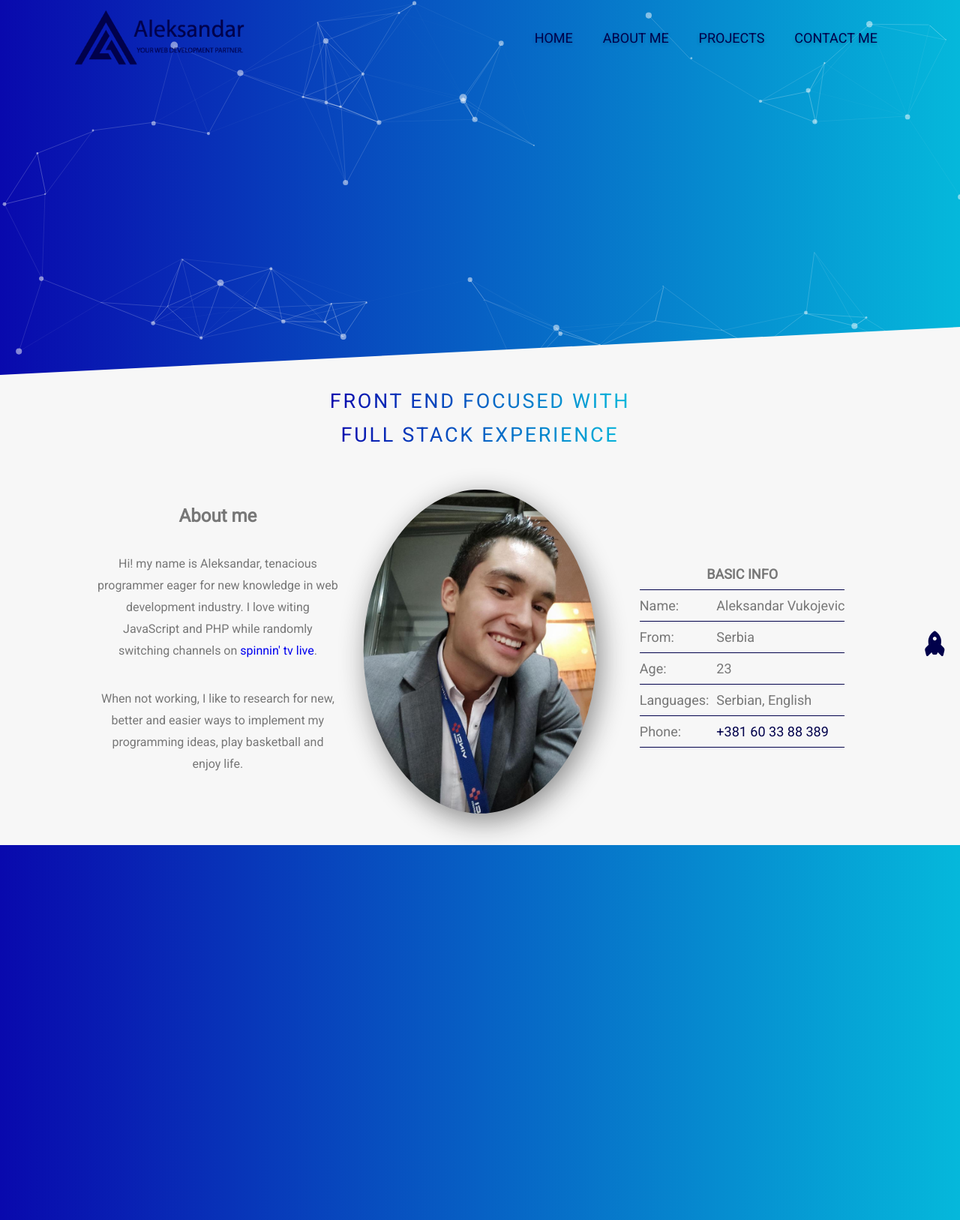
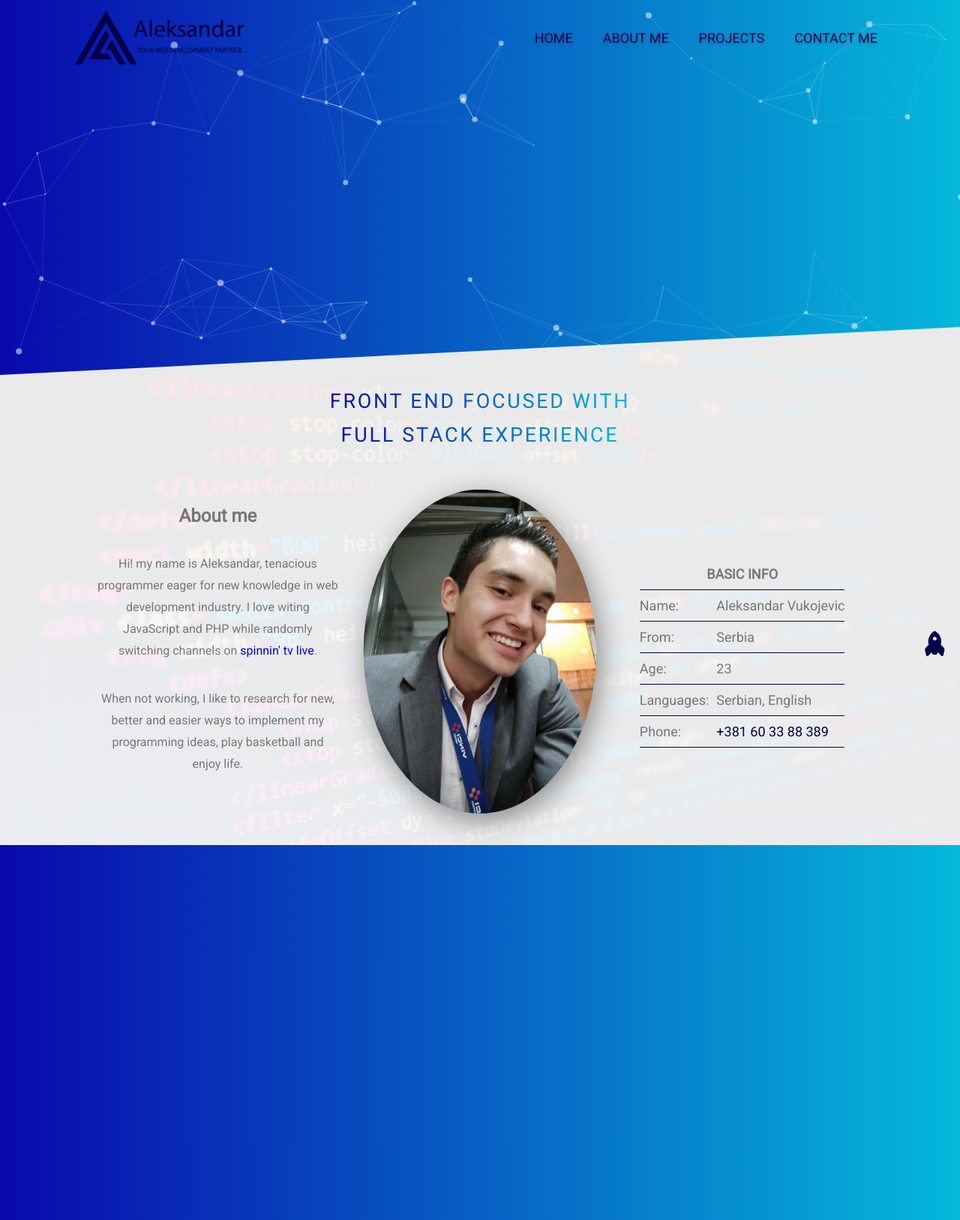
Before and after one commit to vukojevicc/Portfolio, a PHP site: page / in a window 1280 px wide. Shown: the whole page at 75% size. Run offline with PHP 8.4, Linux system fonts and the light colour scheme; some libraries are stand-ins or nearby versions.

Commit message:
background image for technologies returned

```diff
--- a/css/style.css
+++ b/css/style.css
@@ -25,8 +25,10 @@
     color: white;
 }
 .main-container-technologies{
-    background-color: #f7f7f7;
-    width: 100%;
+    background-image: url('imgs/background-portfolio1.jpg');
+    background-repeat: no-repeat;
+    background-attachment: fixed;
+    background-size: cover;
 }
 #particles-js{
     background-image: var(--theme-background);
```
Also changed, not shown: imgs/background-portfolio1.jpg (added), imgs/email.png (deleted), imgs/github1.png (deleted), imgs/linked.png (deleted), imgs/phone.png (deleted), imgs/rocket.png (deleted), imgs/st.png (deleted).
